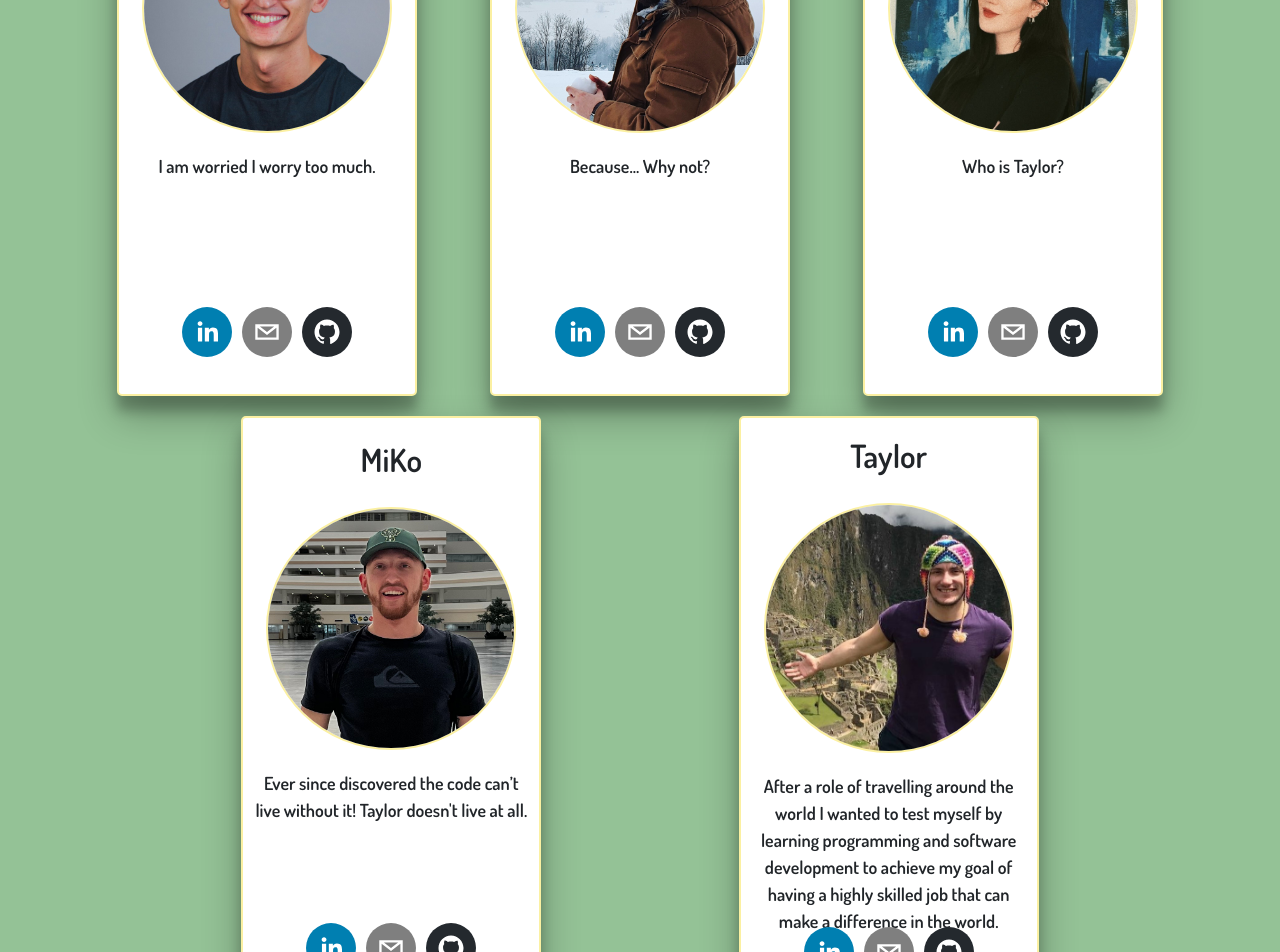
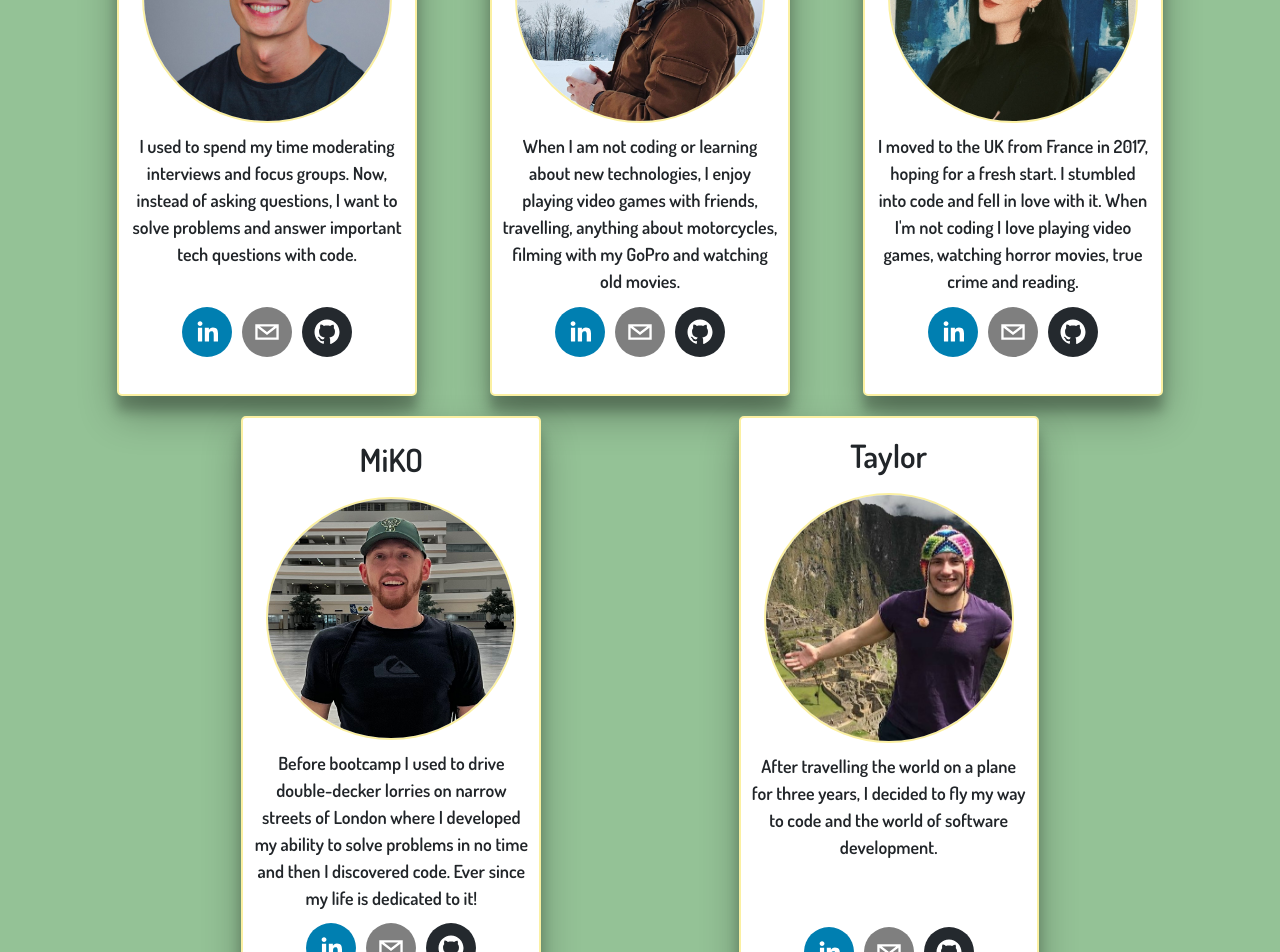
Before and after one commit to SchoolOfCode/bc13_final-project_front-end-cyber-insecure, a React (Create React App) app: page /about-us in a window 1280 px wide. Shown: the part 860-1812 px from the top of the page. Built offline with nearby package versions, Linux system fonts and the light colour scheme; no server answers; sample sign-in values are in the browser's storage.

Commit message:
about us - dev stories done

```diff
--- a/src/Components/AboutUs/AboutUs.css
+++ b/src/Components/AboutUs/AboutUs.css
@@ -9,6 +9,7 @@
     width: 100vw;
     gap: 10vh;
     overflow: hidden;
+
 }
 
 .about-us-header{
@@ -51,6 +52,7 @@
     width: 90%;
     max-width: 1700px;
     min-height: 50%;
+    margin-bottom: 50px;
 }
 
 .developer{
@@ -60,11 +62,11 @@
     justify-content: center;
     width: 15%;
     min-width: 300px;
-    max-width: 500px;
+    max-width: 550px;
     height: 370px;
     min-height: 600px;
     max-height: 850px;
-    gap: 20px;
+    gap: 10px;
     margin: 0;
     padding: 10px;
     background-color: white;
@@ -79,8 +81,8 @@
     height: 20%;
     text-align: center;
     font-size: large;
-    margin: 0;
-    padding: 0;
+    margin-bottom: 30px;
+
 
 }
 
--- a/src/Components/AboutUs/AboutUs.js
+++ b/src/Components/AboutUs/AboutUs.js
@@ -28,14 +28,16 @@ export default function AboutUs() {
           hard to keep track of your professional development and job-seeking
           journey. If only there was an app that could allow junior developers
           to do this in one space...
-          <br/><br/>
-          Introducing DeVault, the ultimate tool for
-          junior developers! DeVault enables you to stay organised and maximise
-          your job search potential. Track your job applications, optimise your
-          CV and your portfolio, search for specific knowledge, prepare for
-          interviews and even take quizzes. With DeVault, you can stay on top of
-          your job search and put your best foot forward.
-          <br/><br/>
+          <br />
+          <br />
+          Introducing DeVault, the ultimate tool for junior developers! DeVault
+          enables you to stay organised and maximise your job search potential.
+          Track your job applications, optimise your CV and your portfolio,
+          search for specific knowledge, prepare for interviews and even take
+          quizzes. With DeVault, you can stay on top of your job search and put
+          your best foot forward.
+          <br />
+          <br />
           Get started today and take your development career to the next level!
         </p99>
       </div>
@@ -43,7 +45,11 @@ export default function AboutUs() {
         <div className="developer">
           <h2>Calla</h2>
           <img className="dev-img" src={calla} alt="Calla" />
-          <p>I am worried I worry too much.</p>
+          <p>
+            I used to spend my time moderating interviews and focus groups. Now,
+            instead of asking questions, I want to solve problems and answer
+            important tech questions with code.
+          </p>
           <div className="developer-shortcuts">
             <SocialIcon
               className="icon"
@@ -68,7 +74,7 @@ export default function AboutUs() {
         <div className="developer">
           <h2>Constantin</h2>
           <img className="dev-img" src={constantin} alt="Constantin" />
-          <p>Because... Why not?</p>
+          <p>When I am not coding or learning about new technologies, I enjoy playing video games with friends, travelling, anything about  motorcycles, filming with my GoPro and watching old movies.</p>
           <div className="developer-shortcuts">
             <SocialIcon
               className="icon"
@@ -93,7 +99,7 @@ export default function AboutUs() {
         <div className="developer">
           <h2>Barbara</h2>
           <img className="dev-img" src={barbara} alt="Barbara" />
-          <p>Who is Taylor?</p>
+          <p>I moved to the UK from France in 2017, hoping for a fresh start. I stumbled into code and fell in love with it. When I'm not coding I love playing video games, watching horror movies, true crime and reading.</p>
           <div className="developer-shortcuts">
             <SocialIcon
               className="icon"
@@ -116,11 +122,13 @@ export default function AboutUs() {
           </div>
         </div>
         <div className="developer">
-          <h2>MiKo</h2>
+          <h2>MiKO</h2>
           <img className="dev-img" src={miko2} alt="MiKo" />
           <p>
-            Ever since discovered the code can’t live without it! Taylor doesn't
-            live at all.
+            Before bootcamp I used to drive double-decker lorries on narrow
+            streets of London where I developed my ability to solve problems in
+            no time and then I discovered code. Ever since my life is dedicated
+            to it!
           </p>
           <div className="developer-shortcuts">
             <SocialIcon
@@ -147,10 +155,8 @@ export default function AboutUs() {
           <h2>Taylor</h2>
           <img className="dev-img" src={taylor2} alt="Taylor" />
           <p>
-            After a role of travelling around the world I wanted to test myself
-            by learning programming and software development to achieve my goal
-            of having a highly skilled job that can make a difference in the
-            world.
+            After travelling the world on a plane for three years, I
+            decided to fly my way to code and the world of software development.
           </p>
           <div className="developer-shortcuts">
             <SocialIcon
```
